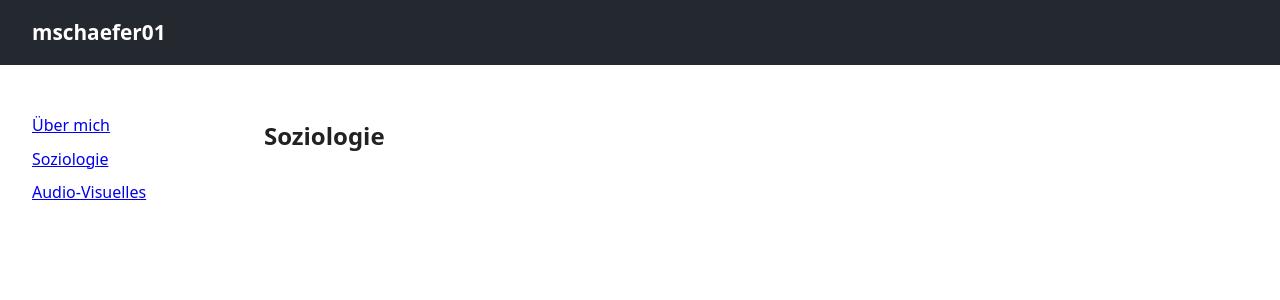
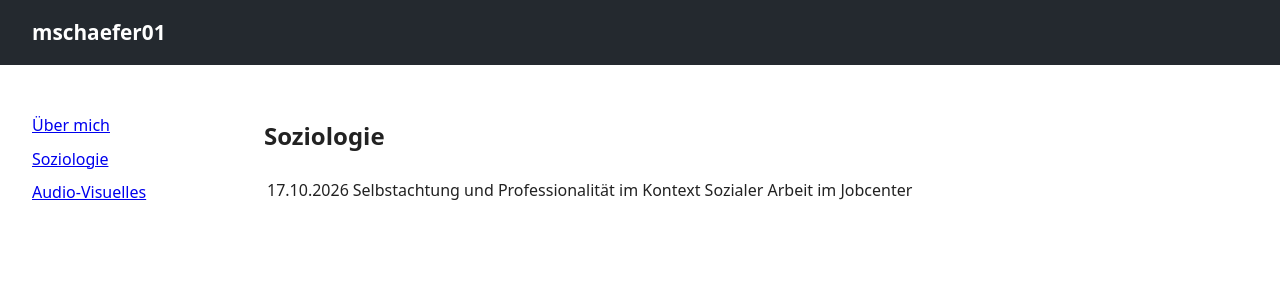
Before and after one commit to mschaefer01/mschaefer01.github.io, a Jekyll site: the page built from soziologie.html, in a window 1280 px wide. Shown: the top 300 px of the page. Built offline with Jekyll 4.4.1, drawn with Linux system fonts in a browser that asks for light colours.

Commit message:
Jekyll-Template hinzugefügt

```diff
--- a/soziologie.html
+++ b/soziologie.html
@@ -3,3 +3,15 @@ layout: default
 title: Über mich
 ---
 <h2>Soziologie</h2>
+
+<table>
+<tr>
+<td>
+17.10.2026
+</td>
+<td>
+ Selbstachtung und Professionalität im Kontext Sozialer Arbeit im Jobcenter
+</td>
+</tr>
+
+</table>
```
